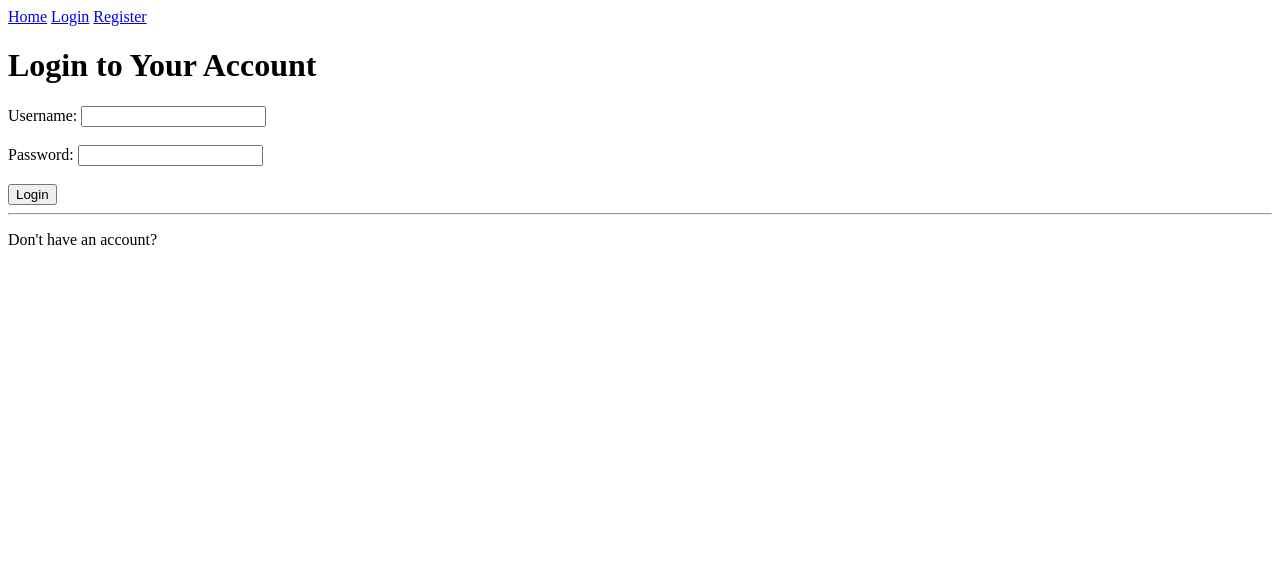
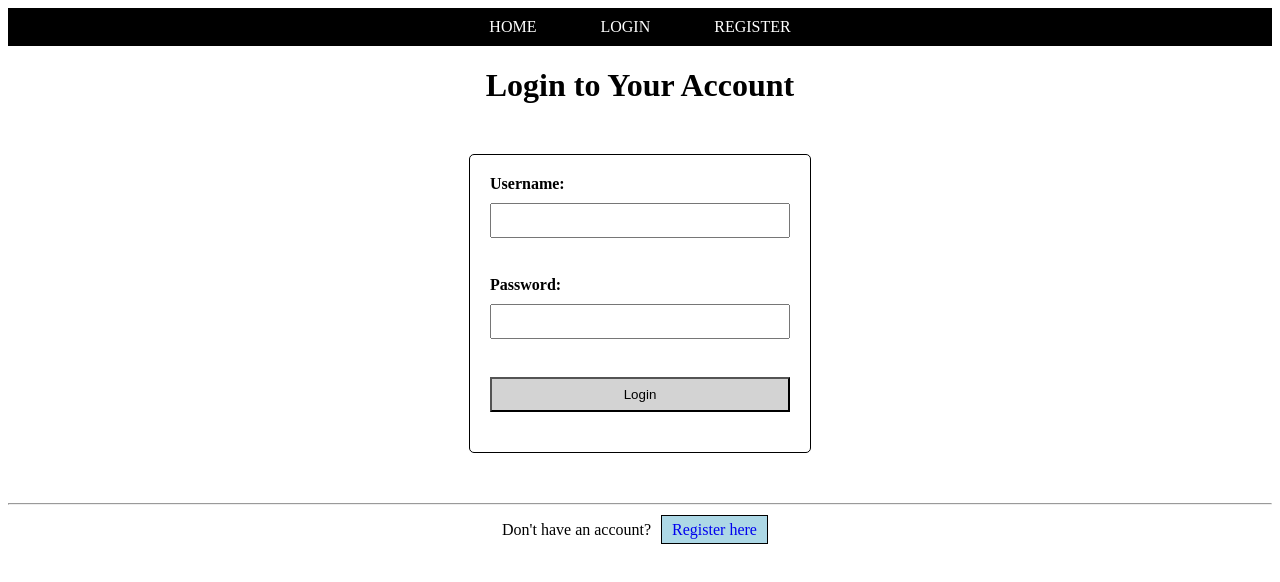
Before and after one commit to Abhiram1712/Student-Management-System, a plain HTML site: page login.html in a window 1280 px wide. Drawn offline with Linux system fonts and the light colour scheme.

Commit message:
Styles Added

```diff
--- /dev/null
+++ b/css/styles.css
@@ -0,0 +1,78 @@
+nav {
+    text-align:center;
+    background-color: black;
+    padding: 10px;
+}
+nav a{
+    color:white;
+    padding: 30px;
+    text-decoration: none;
+    text-transform: uppercase;
+    font-size: 16px;
+}
+h1,p{
+    text-align: center;
+}
+nav a:hover{
+    color: yellow;
+}
+body{
+    background-color: white;
+}
+
+form{
+    width: 300px;
+    margin: 50px auto;
+    padding: 20px;
+    border: 1px solid black;
+    border-radius: 5px;
+    background-color: white;
+}
+
+label{
+    display: block;
+    margin-bottom: 10px;
+    font-weight: bold;
+}
+
+input{
+    width: 100%;
+    box-sizing: border-box;
+    padding: 8px;
+    margin-bottom: 20px;
+}
+input[type="submit"]{
+    background-color: lightgray;
+    cursor: pointer;
+    text-decoration: none;
+}
+input[type="submit"]:hover{
+    background-color: lightblue;
+}
+
+p a{
+    background-color: lightblue;
+    border: 1px solid black;
+    padding: 5px 10px;
+    margin:10px;
+    text-decoration: none;
+}
+
+table {
+    width: 80%;
+    border-collapse: collapse;
+    margin: 20px auto;
+    border: 2px solid black;
+}
+
+th{
+    text-align: center;
+    font-weight: bold;
+}
+td{
+    text-align: center;
+}
+th,td{
+    padding: 10px;
+    font-size:large;
+}
--- a/login.html
+++ b/login.html
@@ -4,6 +4,7 @@
     <meta charset="UTF-8">
     <meta name="viewport" content="width=device-width, initial-scale=1.0">
     <title>Login Page</title>
+    <link rel="stylesheet" href="css/styles.css">
 </head>
 <body>
     <nav>
@@ -26,7 +27,7 @@
 
     <hr>
 
-    <p>Don't have an account?<a href="register.html"></a></p>
+    <p>Don't have an account?<a href="register.html">Register here</a></p>
 
 
 </body>
```
Also changed, not shown: addStudent.html (+1 -0 lines), dashboard.html (+1 -0 lines), editStudent.html (+1 -0 lines), index.html (+1 -0 lines), logout.html (+2 -2 lines), register.html (+2 -1 lines), viewStudent.html (+1 -0 lines).
